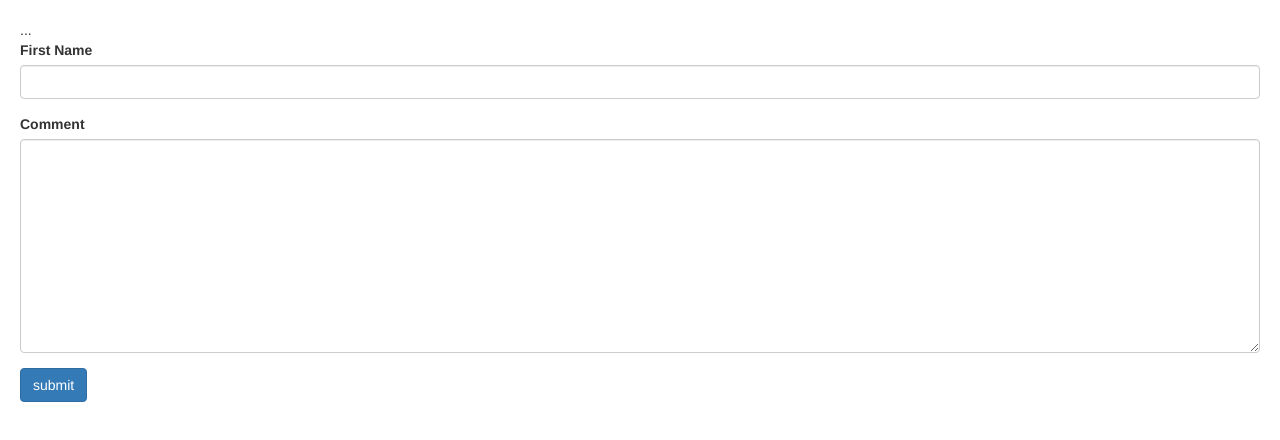
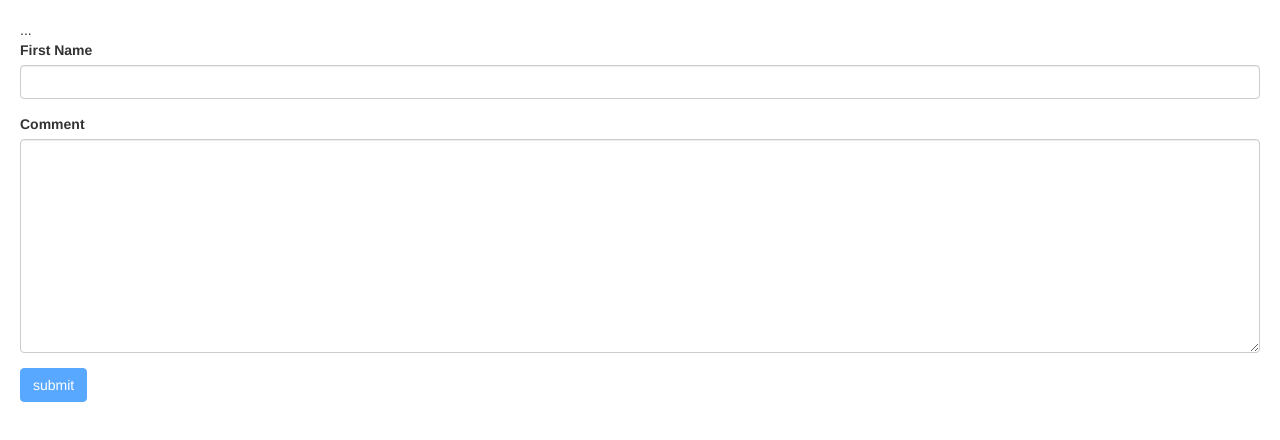
Before and after one commit to Maharoz/Angular-Introductory-Project, an Angular app: page / in a window 1280 px wide. Shown: the top 440 px of the page. Built offline with nearby package versions, Linux system fonts and the light colour scheme.

Commit message:
button disabled demonstrated

```diff
--- a/src/app/contact-form/contact-form.component.html
+++ b/src/app/contact-form/contact-form.component.html
@@ -37,7 +37,7 @@
     <textarea ngModel name="comment" id="comment" cols="30" rows="10" class="form-control"></textarea>
   </div>
 
-  <button class="btn btn-primary">
+  <button class="btn btn-primary" [disabled]="!f.valid">
     submit
   </button>
 
```
